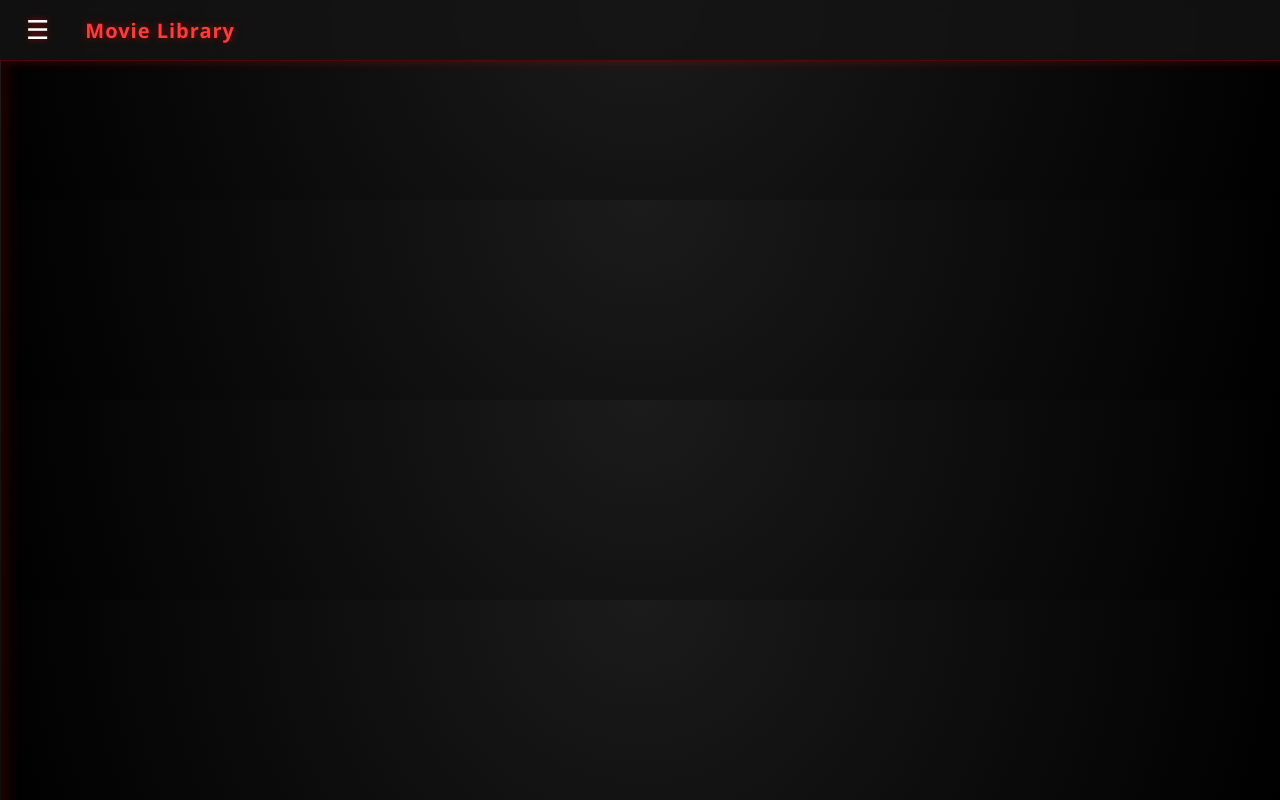
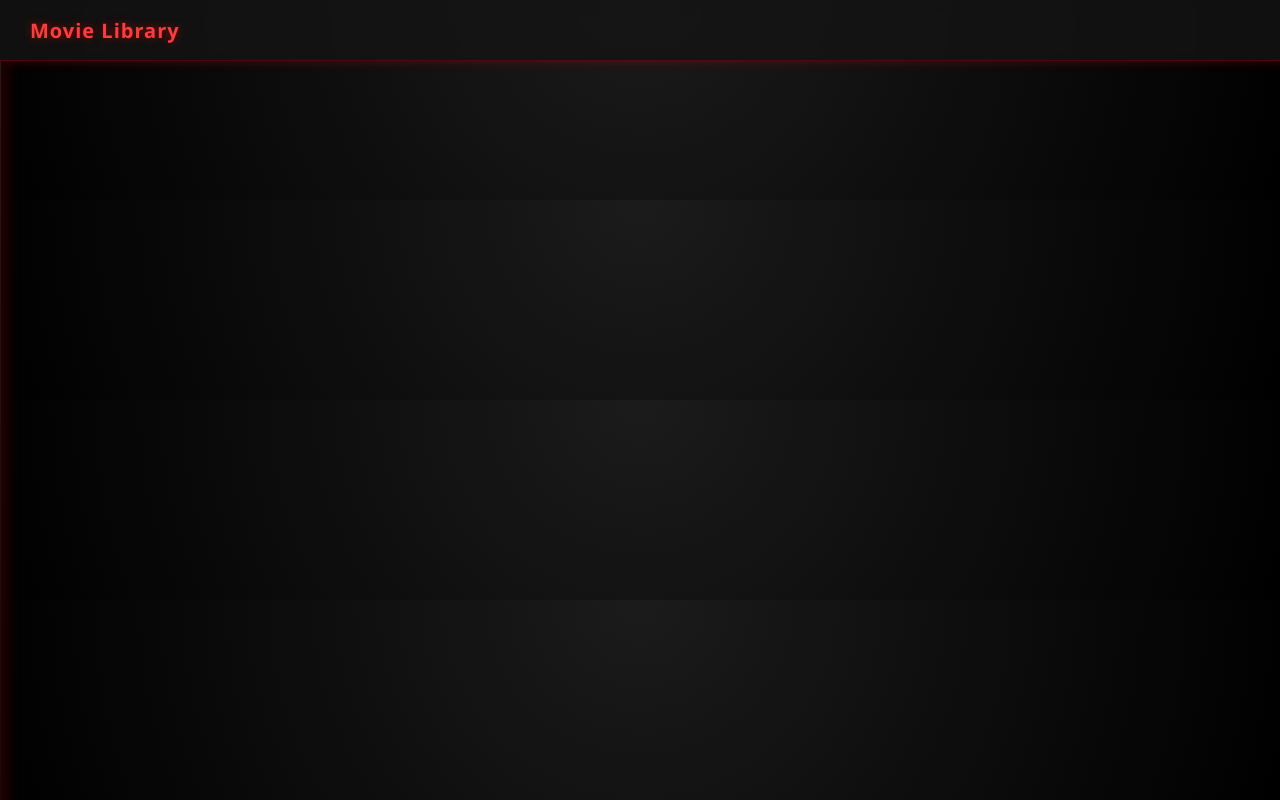
Before and after one commit to mayu08672/Movie, a Django app: template MovieProject/templates/movie_detail.html in a window 1280 px wide. Run offline with Django 5.2, Linux system fonts and the light colour scheme; the template is opened without the code that fills it, so the values that code supplies are empty.

```diff
--- a/MovieProject/Movie/views/login_views.py
+++ b/MovieProject/Movie/views/login_views.py
@@ -12,6 +12,7 @@ User = get_user_model()  # 拡張ユーザーモデルを取得
 
 
 def login_view(request):
+
     if request.method == 'POST':
         name = request.POST.get('name')
         password = request.POST.get('password')
--- a/MovieProject/templates/base.html
+++ b/MovieProject/templates/base.html
@@ -142,7 +142,7 @@
 
 <body>
     <header class="header">
-        <button class="toggle-btn" onclick="toggleSidebar()">☰</button>
+
        <h1 class="logo">
     <a href="{% url 'latest_movies' %}" class="logo-link">
         Movie Library
```
Also changed, not shown: MovieProject/Movie/views/collection_views.py (+5 -3 lines), MovieProject/MovieProject/urls.py (+2 -5 lines), MovieProject/MovieProject/settings.py (line endings or trailing spaces), MovieProject/db.sqlite3.
